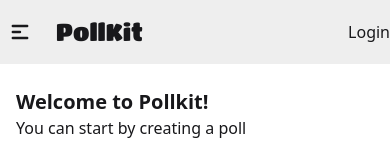
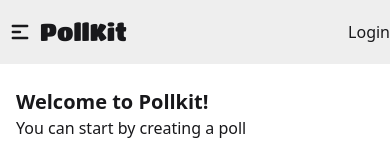
Before and after one commit to TranPhat-28/pollkit-client, a Next.js app: page / in a window 390 px wide. Shown: the top 160 px of the page. Built offline with nearby package versions, Linux system fonts and the light colour scheme.

Commit message:
chore: Apply navigation and update Create Poll buttons styling

```diff
--- a/src/app/page.tsx
+++ b/src/app/page.tsx
@@ -11,7 +11,7 @@ export default function Home() {
     <div className="h-full w-full p-4 md:p-5 lg:p-6">
       <h1 className="font-bold text-xl mt-2">Welcome to Pollkit!</h1>
       <p>You can start by creating a poll</p>
-      <div className="w-full max-w-2xl mx-auto mt-8 flex flex-col gap-4">
+      <div className="w-full mx-auto mt-8 flex flex-col gap-4">
         <CreatePublicPollCard />
         { isAuthed && <CreatePrivatePollCard /> }
         { !isAuthed && <LockedCreatePrivatePollCard /> }
--- a/src/components/Navbar.tsx
+++ b/src/components/Navbar.tsx
@@ -17,8 +17,8 @@ const Navbar = () => {
                         <HiMenuAlt1 size={"24px"} />
                     </label>
                 </div>
-                <div className="mx-2 flex-1 lg:flex-none px-2 text-logo">
-                    PollKit
+                <div className="ml-0 pl-0 lg:ml-2 lg:pl-2 pr-2 mr-2 flex-1 lg:flex-none">
+                    <button className="btn btn-ghost text-logo" onClick={() => router.push("/")}>PollKit</button>
                 </div>
                 <div className="hidden flex-none lg:block">
                     <ul className="menu menu-horizontal">
@@ -75,7 +75,7 @@ const Navbar = () => {
                         </li>
                     </ul>
                 </div>
-                <button className="btn btn-primary btn-outline lg:ml-auto">
+                <button className="btn btn-primary btn-outline lg:ml-auto" onClick={() => router.push("/login")}>
                     Login
                 </button>
             </div>
```
